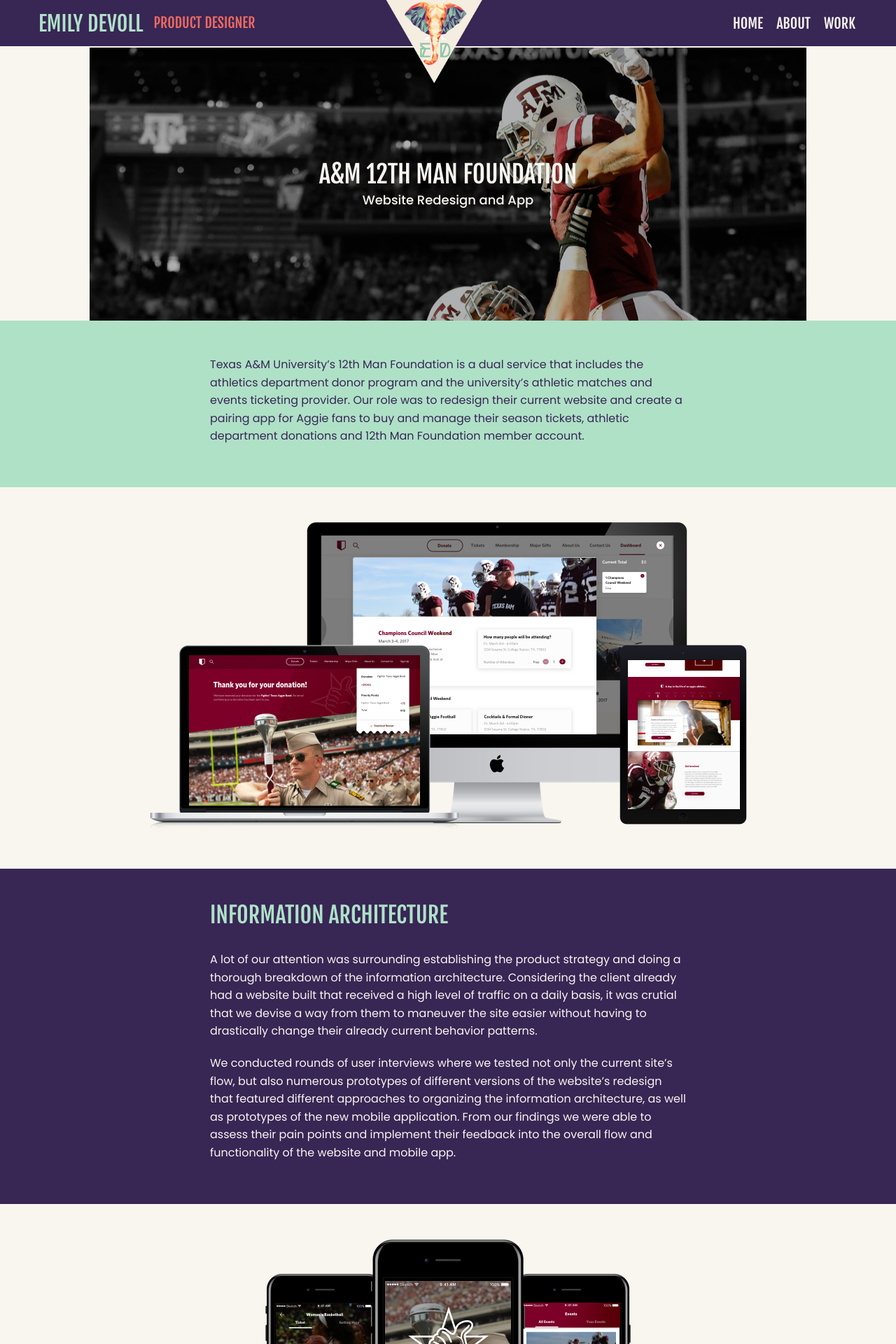
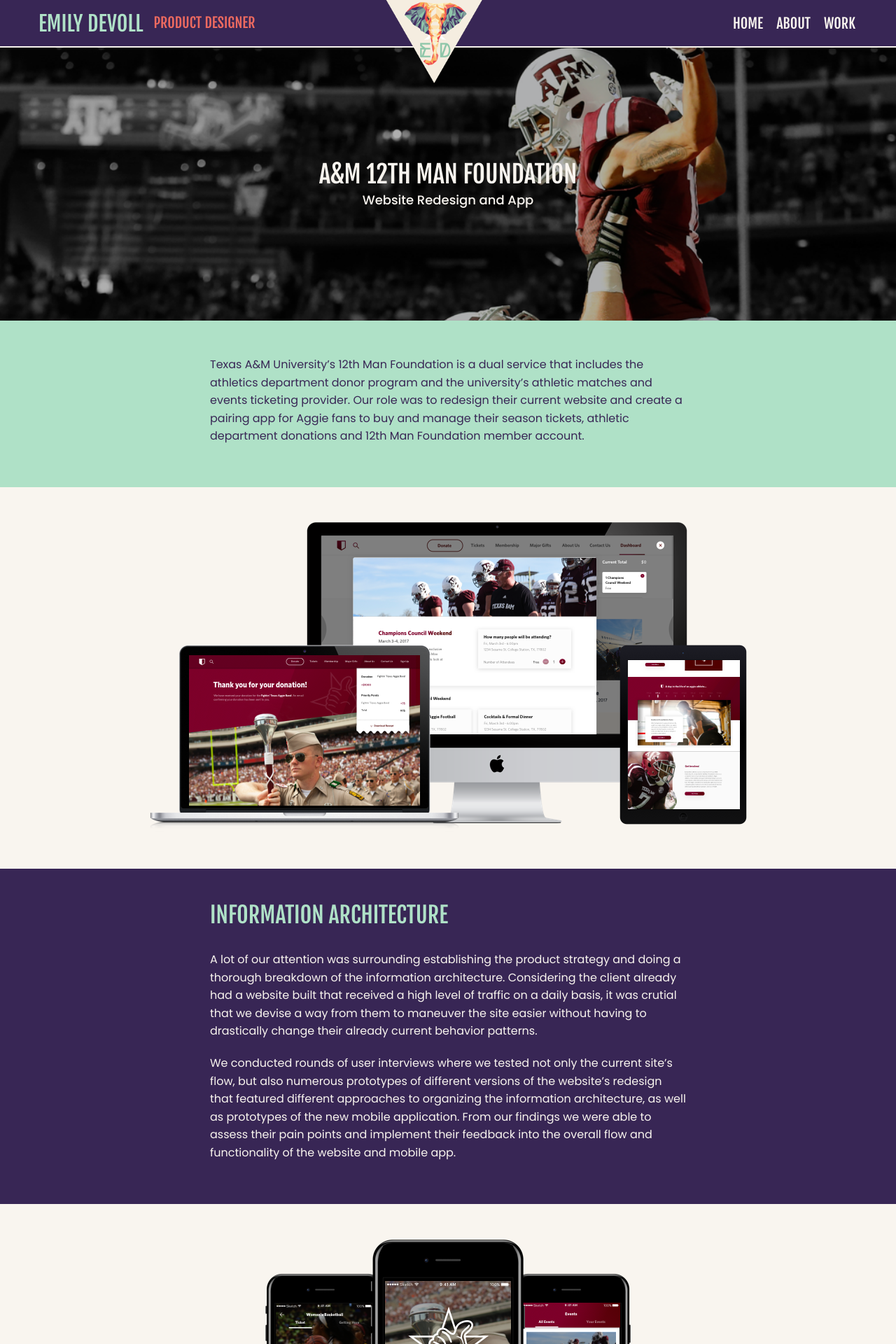
Before and after one commit to staceyatx/staceyatx-github.io, a Jekyll site: the page built from projects/twelfth-man.html, in a window 1280 px wide. Shown: the top 1920 px of the page at 70% size. Built offline with Jekyll 4.4.1, drawn with Linux system fonts in a browser that asks for light colours.

Commit message:
Adjust background cover style

```diff
--- a/_sass/_project.scss
+++ b/_sass/_project.scss
@@ -1,5 +1,4 @@
 .project-hero {
-    background-size: cover;
     height: 390px;
     position: relative;
 
@@ -30,18 +29,22 @@
 
 #jumpstart-hero {
     background: url(../projects/images/jumpstart_head.png) no-repeat center center;
+    background-size: cover;
 }
 
 #twelfth-man-hero {
     background: url(../projects/images/12mf_head.png) no-repeat center center;
+    background-size: cover;
 }
 
 #autopets-hero {
     background: url(../projects/images/autopets_head.png) no-repeat center center;
+    background-size: cover;
 }
 
 #cotw-hero {
     background: url(../projects/images/cotw_head.png) no-repeat center center;
+    background-size: cover;
 }
 
 .project {
```
